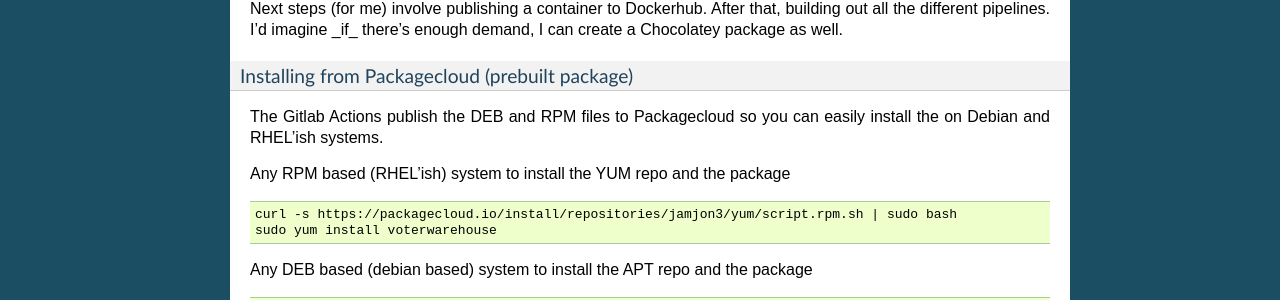
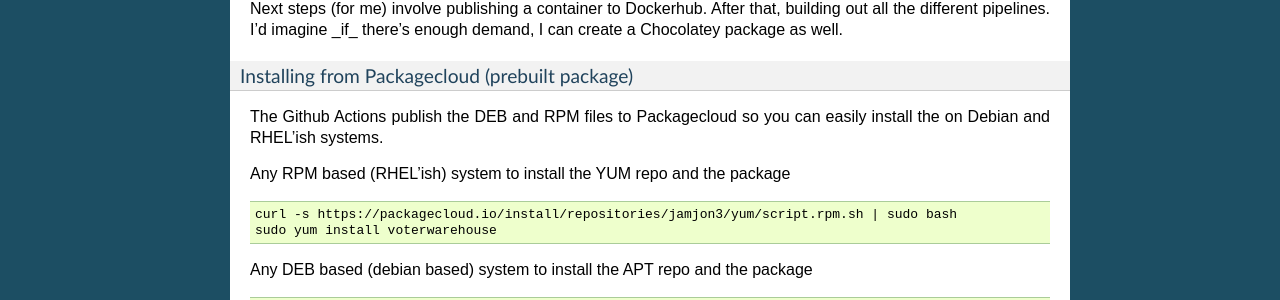
Before and after one commit to JamesJonesConsulting/VoterWarehouse, a Sphinx documentation site: the page built from docs/index.rst, in a window 1280 px wide. Shown: the part 639-939 px from the top of the page. Built offline with Sphinx 7.4.7, drawn with Linux system fonts in a browser that asks for light colours.

```diff
--- a/README.rst
+++ b/README.rst
@@ -46,7 +46,7 @@
 Installing from Packagecloud (prebuilt package)
 ^^^^^^^^^^^^^^^^^^^^^^^^^^^^^^^^^^^^^^^^^^^^^^^
 
-The Gitlab Actions publish the DEB and RPM files to Packagecloud so you can easily install the
+The Github Actions publish the DEB and RPM files to Packagecloud so you can easily install the
 on Debian and RHEL'ish systems.
 
 Any RPM based (RHEL'ish) system to install the YUM repo and the package
--- a/docs/index.rst
+++ b/docs/index.rst
@@ -46,7 +46,7 @@
 Installing from Packagecloud (prebuilt package)
 ^^^^^^^^^^^^^^^^^^^^^^^^^^^^^^^^^^^^^^^^^^^^^^^
 
-The Gitlab Actions publish the DEB and RPM files to Packagecloud so you can easily install the
+The Github Actions publish the DEB and RPM files to Packagecloud so you can easily install the
 on Debian and RHEL'ish systems.
 
 Any RPM based (RHEL'ish) system to install the YUM repo and the package
```
